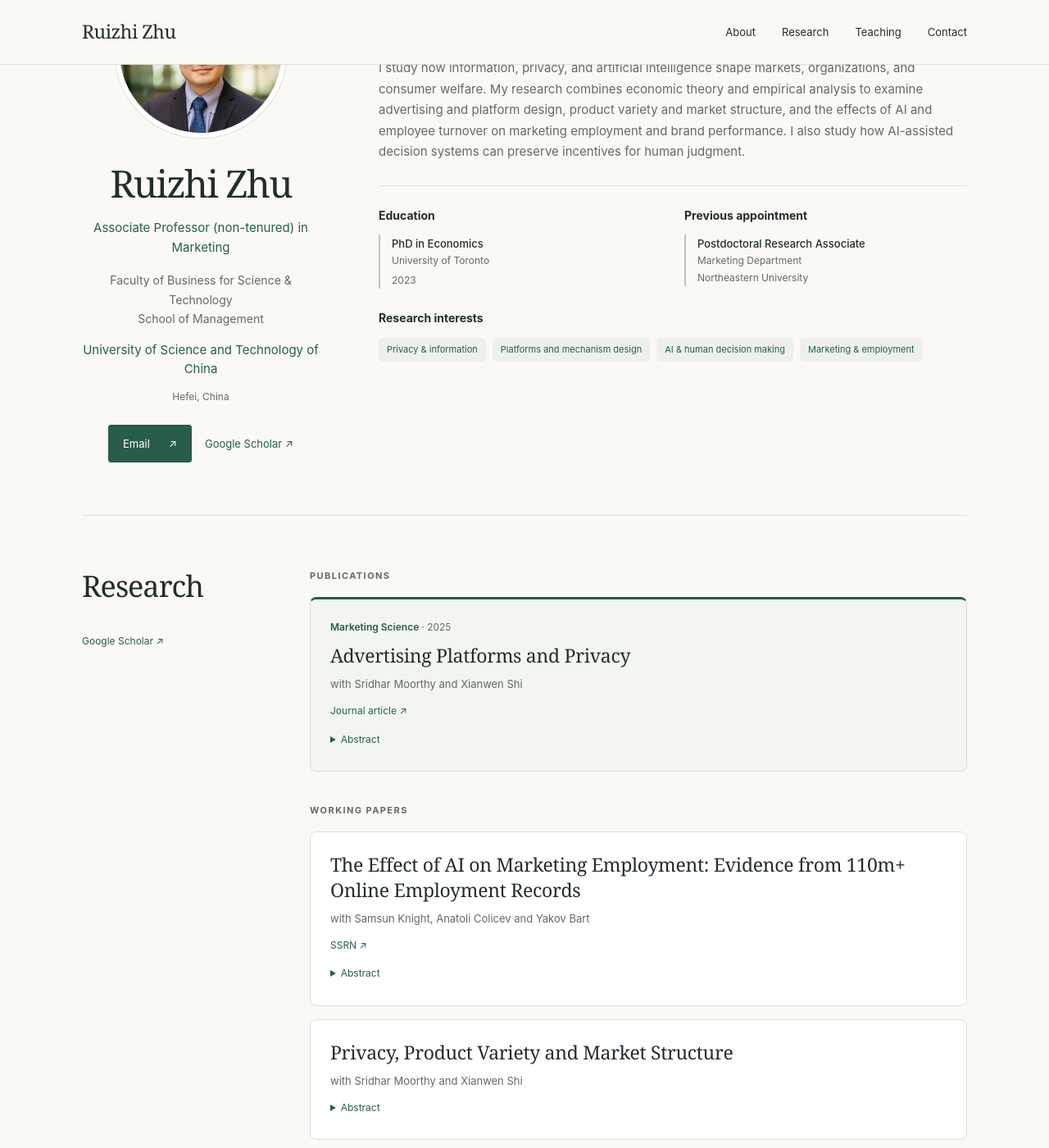
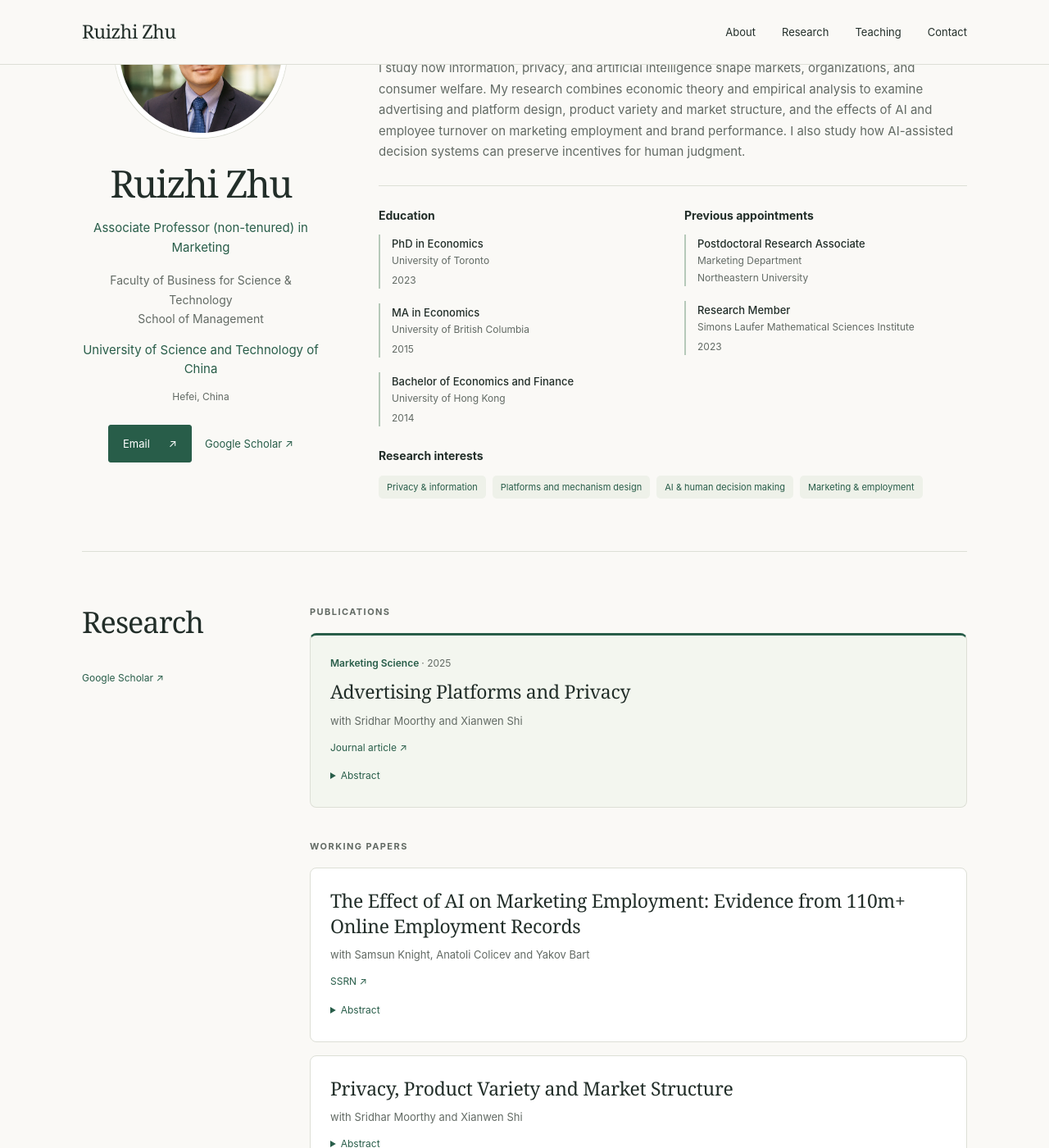
Before and after one commit to rzhz/rzz, a Jekyll site: the page built from index.html, in a window 1280 px wide and 1400 px high, scrolled down 193 px. Shown: the whole window at 82% size. Built offline with Jekyll 4.4.1, drawn with Linux system fonts in a browser that asks for light colours.

Commit message:
education

```diff
--- a/_data/profile.json
+++ b/_data/profile.json
@@ -42,6 +42,16 @@
       "degree": "PhD in Economics",
       "institution": "University of Toronto",
       "year": "2023"
+    },
+    {
+      "degree": "MA in Economics",
+      "institution": "University of British Columbia",
+      "year": "2015"
+    },
+    {
+      "degree": "Bachelor of Economics and Finance",
+      "institution": "University of Hong Kong",
+      "year": "2014"
     }
   ],
   "experience": [
@@ -49,6 +59,11 @@
       "role": "Postdoctoral Research Associate",
       "department": "Marketing Department",
       "institution": "Northeastern University"
+    },
+    {
+      "role": "Research Member",
+      "institution": "Simons Laufer Mathematical Sciences Institute",
+      "year": "2023"
     }
   ],
   "position": "Associate Professor (non-tenured) in Marketing"
--- a/_includes/header.html
+++ b/_includes/header.html
@@ -24,8 +24,8 @@
                 {% for item in profile.education %}<div class="background-item"><p class="background-title">{{ item.degree }}</p><p>{{ item.institution }}</p><span>{{ item.year }}</span></div>{% endfor %}
             </section>
             <section aria-labelledby="experience-heading">
-                <h3 id="experience-heading">Previous appointment</h3>
-                {% for item in profile.experience %}<div class="background-item"><p class="background-title">{{ item.role }}</p><p>{{ item.department }}</p><p>{{ item.institution }}</p></div>{% endfor %}
+                <h3 id="experience-heading">Previous appointments</h3>
+                {% for item in profile.experience %}<div class="background-item"><p class="background-title">{{ item.role }}</p>{% if item.department %}<p>{{ item.department }}</p>{% endif %}<p>{{ item.institution }}</p>{% if item.year %}<span>{{ item.year }}</span>{% endif %}</div>{% endfor %}
             </section>
         </div>
         <div class="interest-panel"><h3>Research interests</h3><ul>{% for interest in profile.interests %}<li>{{ interest }}</li>{% endfor %}</ul></div>
--- a/assets/css/styles.css
+++ b/assets/css/styles.css
@@ -178,3 +178,5 @@ h1 { font-family: var(--serif); font-size: clamp(48px, 5.5vw, 70px); font-weight
 
 .profile-position { font-size: 15px; color: var(--accent); line-height: 1.6; margin-bottom: 16px; }
 .hero-copy > .biography:first-child { margin-top: 0; }
+
+.background-item + .background-item { margin-top: 18px; }
```
